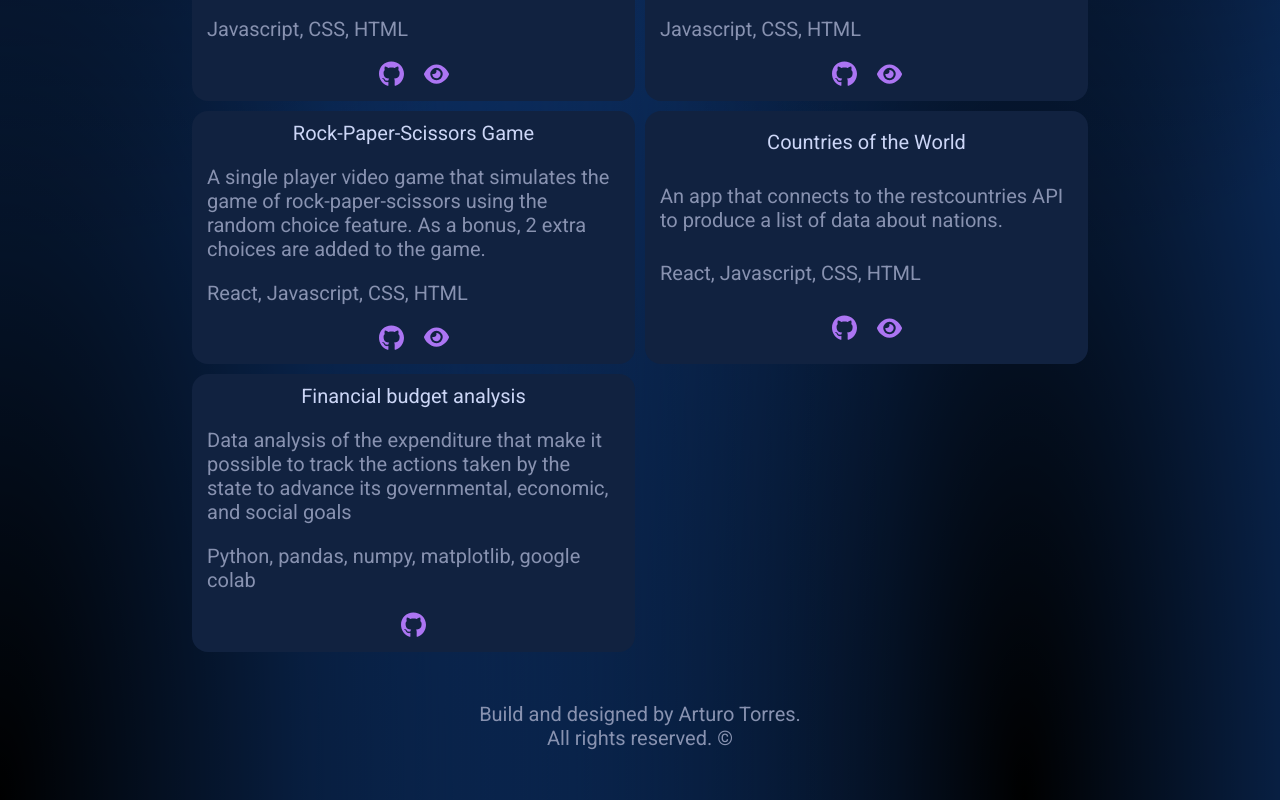
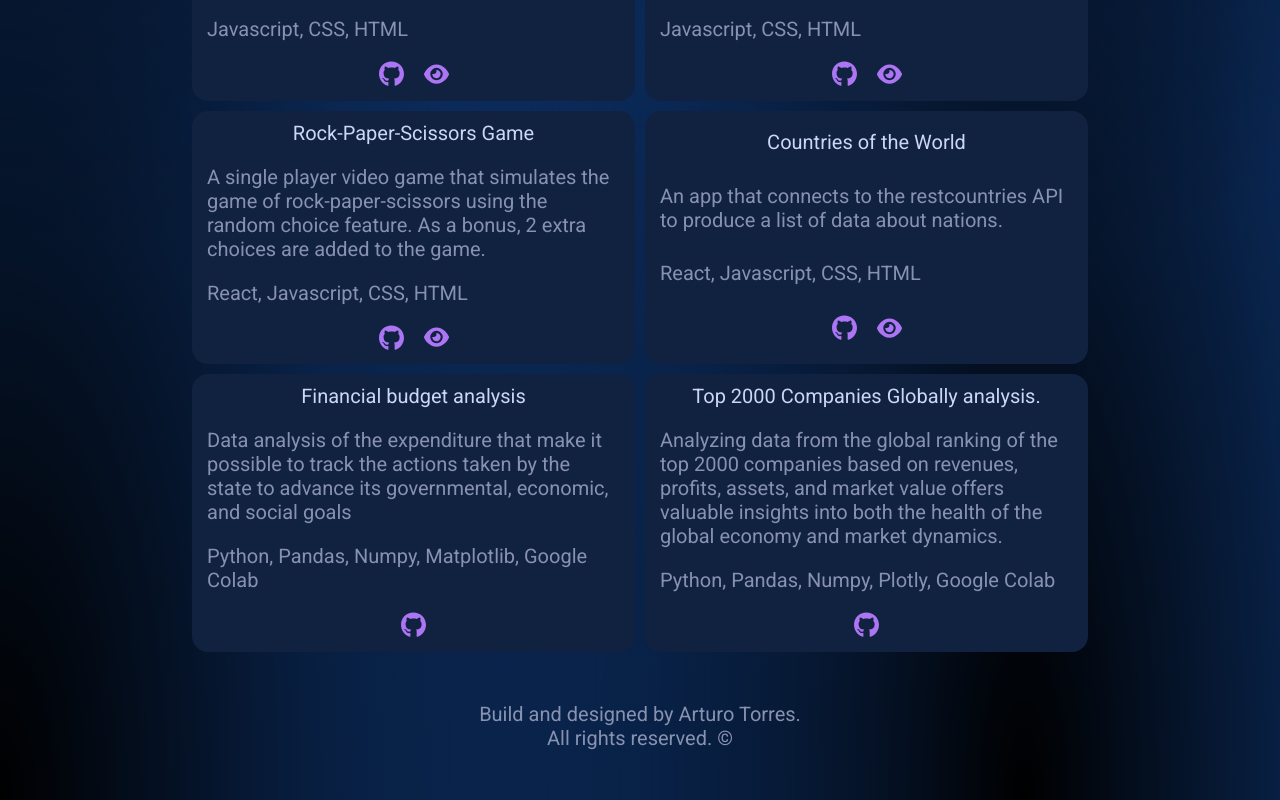
Before and after one commit to Arturo9314/portfolio, a React (Vite) app: page / in a window 1280 px wide. Shown: the part 2830-3630 px from the top of the page. Built offline with nearby package versions, Linux system fonts and the light colour scheme.

Commit message:
add repository to last creation

```diff
--- a/src/data/creations.js
+++ b/src/data/creations.js
@@ -38,6 +38,12 @@ export const creations = [{
         id: 7,
         title: 'Financial budget analysis',
         description:'Data analysis of the expenditure that make it possible to track the actions taken by the state to advance its governmental, economic, and social goals',
-        tools: 'Python, pandas, numpy, matplotlib, google colab',
+        tools: 'Python, Pandas, Numpy, Matplotlib, Google Colab',
         repository: 'https://github.com/Arturo9314/Data_Analysis/blob/8553fe789cb38b12fdc32033b706e28670bfac87/01-FB/Financial_Budget_Analysis.ipynb'
+    },{
+        id: 8,
+        title: 'Top 2000 Companies Globally analysis.',
+        description: 'Analyzing data from the global ranking of the top 2000 companies based on revenues, profits, assets, and market value offers valuable insights into both the health of the global economy and market dynamics.',
+        tools: 'Python, Pandas, Numpy, Plotly, Google Colab',
+        repository: 'https://github.com/Arturo9314/Data_Analysis/blob/main/02-TC/TopCompanies.ipynb'
     }]
```
